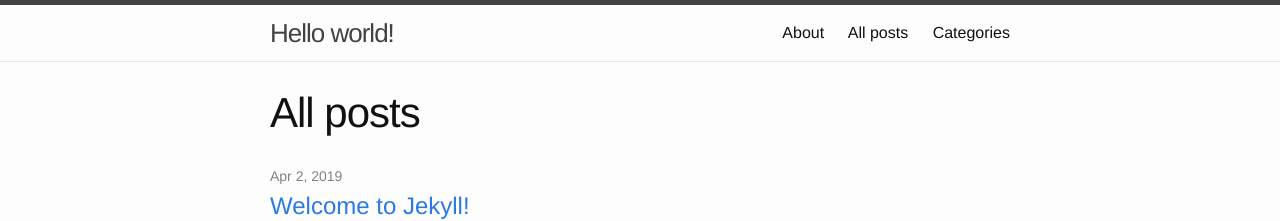
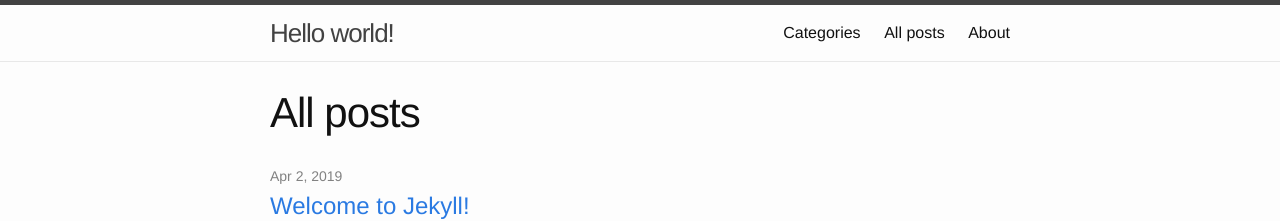
Before and after one commit to budaimartin/budaimartin.github.io, a Jekyll site: the page built from allposts.html, in a window 1280 px wide. Shown: the top 221 px of the page. Built offline with Jekyll 4.4.1, drawn with Linux system fonts in a browser that asks for light colours.

Commit message:
Rearranged nav and added published date to all pages

```diff
--- a/_includes/header.html
+++ b/_includes/header.html
@@ -14,7 +14,7 @@
       </a>
 
       <div class="trigger">
-        {% for my_page in site.pages %}
+        {% for my_page in site.pages reversed %}
           {% if my_page.title %}
           <a class="page-link" href="{{ my_page.url | prepend: site.baseurl }}">{{ my_page.title }}</a>
           {% endif %}
--- a/categories.html
+++ b/categories.html
@@ -16,6 +16,7 @@ title: Categories
     <a name="{{ category_name | slugize }}"></a>
     {% for post in site.categories[category_name] %}
     <article class="archive-item">
+	<span class="post-meta">{{ post.date | date: "%b %-d, %Y" }}</span>
       <h4><a href="{{ site.baseurl }}{{ post.url }}">{{post.title}}</a></h4>
     </article>
     {% endfor %}
--- a/index.html
+++ b/index.html
@@ -18,6 +18,7 @@ layout: page
     <a name="{{ category_name | slugize }}"></a>
     {% for post in site.categories[category_name] limit: 1 %}
     <article class="archive-item">
+      <span class="post-meta">{{ post.date | date: "%b %-d, %Y" }}</span>
       <h4><a href="{{ site.baseurl }}{{ post.url }}">{{post.title}}</a></h4>
     </article>
     {% endfor %}
```
